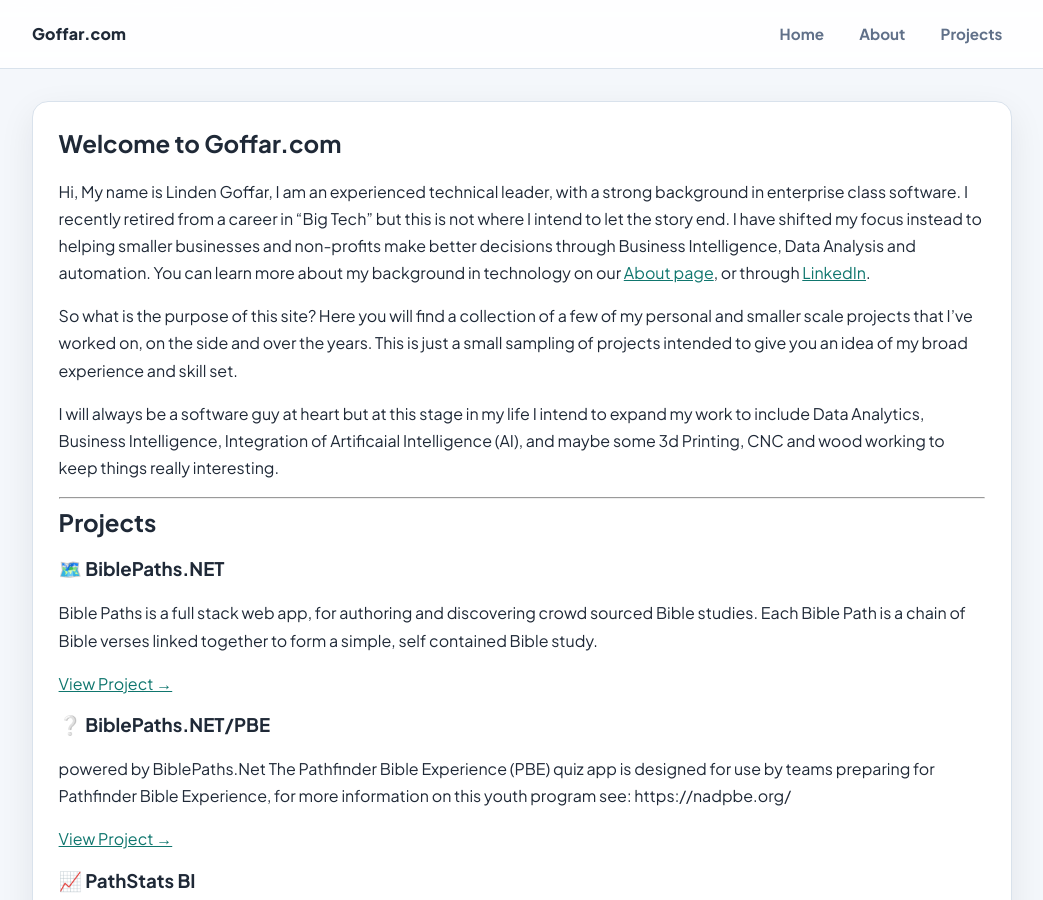
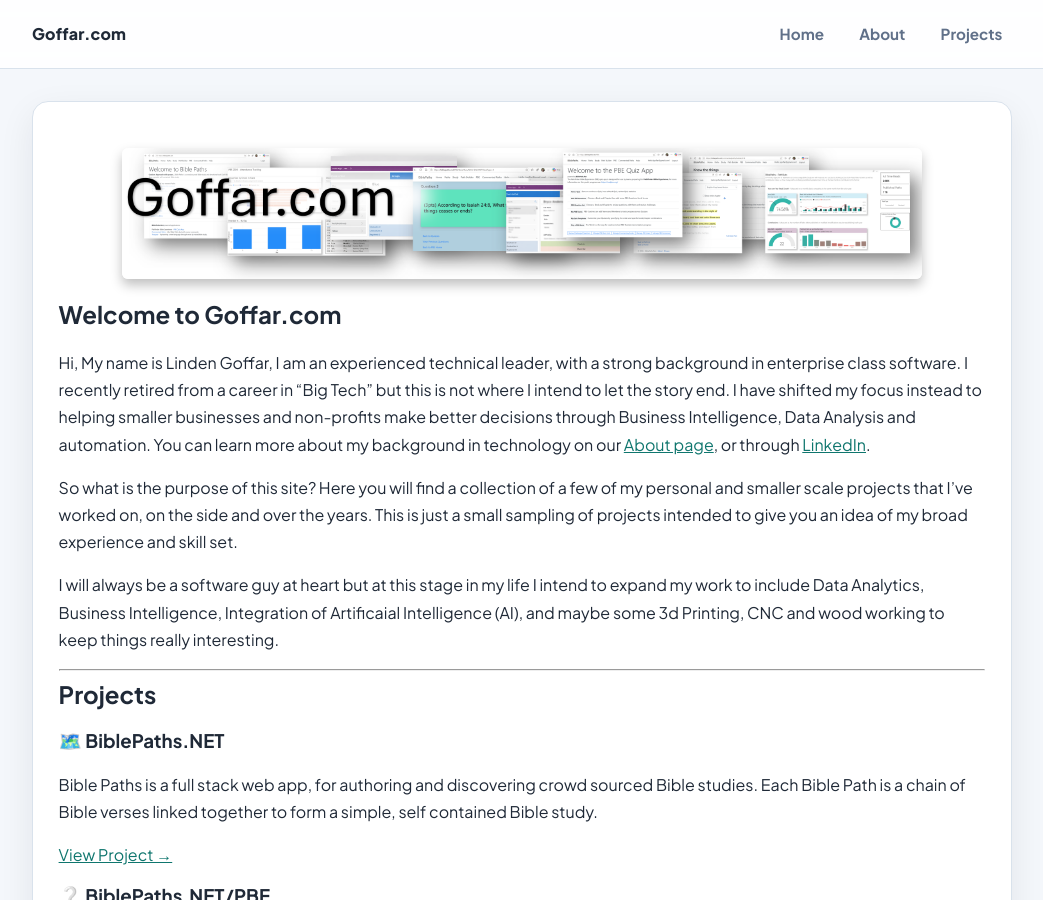
Before and after one commit to LindenGoffar/LindenGoffar.github.io, a Jekyll site: the page built from index.md, in a window 1280 px wide and 900 px high. Shown: the whole window, without its empty margins (118-1161 px from the left). Built offline with Jekyll 4.4.1, drawn with Linux system fonts in a browser that asks for light colours.

Commit message:
Adding a Banner

```diff
--- a/index.md
+++ b/index.md
@@ -2,6 +2,8 @@
 layout: default
 title: Goffar.com
 ---
+
+![Goffar.com banner](Banner-001.png)
 
 ## Welcome to Goffar.com
 
```
Also changed, not shown: Banner-001.png (added), Banner-Empty.png (added).
